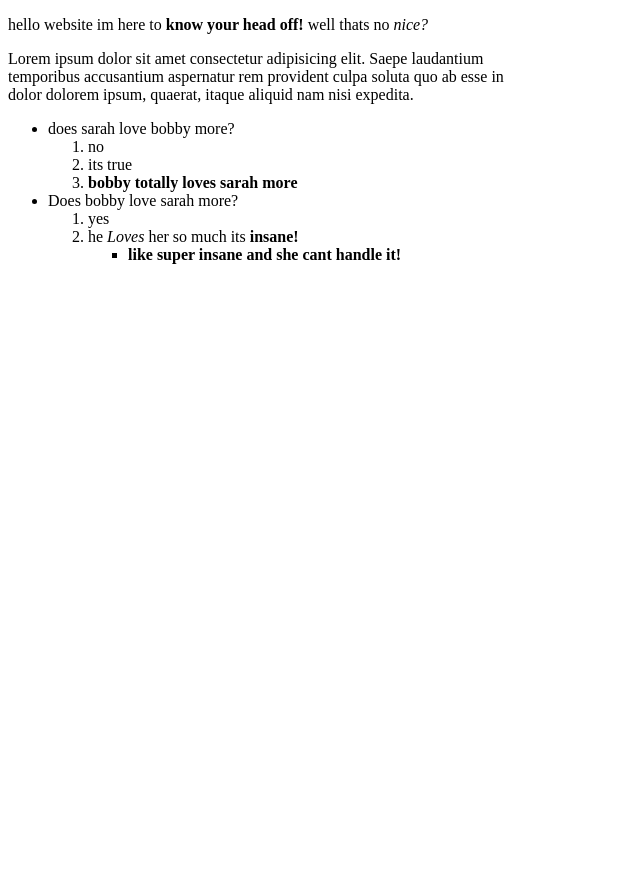
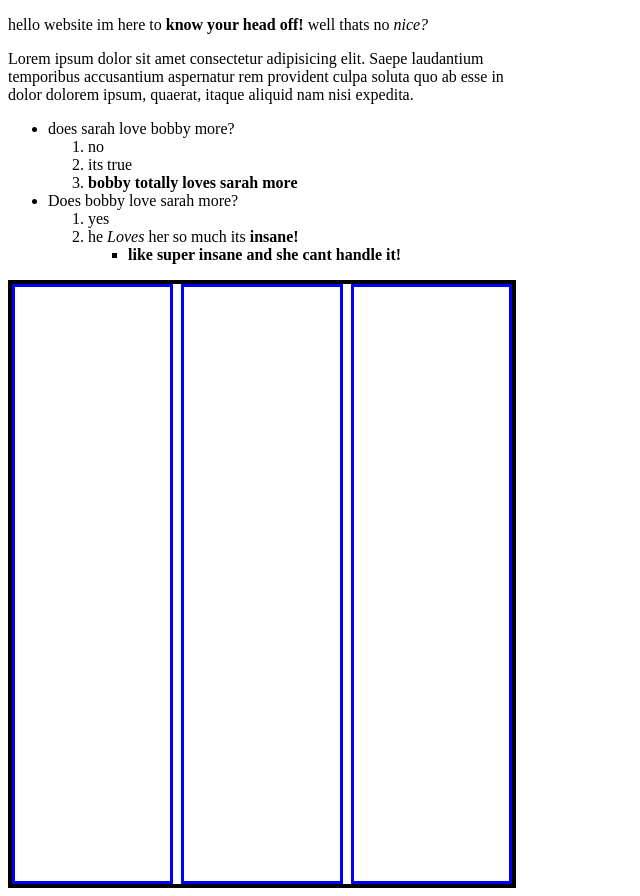
Before and after one commit to RobertBrooks1613/TOP_course, a plain HTML site: page html-boilerplate/index.html in a window 1280 px wide. Shown: the whole page, without its empty margins (0-640 px from the left). Before the commit the page ends 800 px from the top, so only its background shows below. Drawn offline with Linux system fonts and the light colour scheme.

Commit message:
updating course progress

```diff
--- /dev/null
+++ b/flex_box_notes.css
@@ -0,0 +1,109 @@
+.flex-container {
+    height: 600px;
+    width: 500px;
+    border: solid 4px black;
+    display: flex;
+    /* or display: inline-flex; for inline flex containers */
+
+    /* Main Axis Direction */
+    flex-direction: row; /* default: left to right */
+    /* flex-direction: row-reverse; */ /* right to left */
+    /* flex-direction: column; */ /* top to bottom */
+    /* flex-direction: column-reverse; */ /* bottom to top */
+
+    /* Wrapping */
+    flex-wrap: nowrap; /* default: single-line */
+    /* flex-wrap: wrap; */ /* multi-line, top to bottom */
+    /* flex-wrap: wrap-reverse; */ /* multi-line, bottom to top */
+
+    /* Shorthand for flex-direction and flex-wrap */
+    /* flex-flow: row nowrap; */ /* default */
+
+    /* Main Axis Alignment */
+    justify-content: flex-start; /* default */
+    /* justify-content: flex-end; */
+    /* justify-content: center; */
+    /* justify-content: space-between; */
+    /* justify-content: space-around; */
+    /* justify-content: space-evenly; */
+
+    /* Cross Axis Alignment */
+    align-items: stretch; /* default */
+    /* align-items: flex-start; */
+    /* align-items: flex-end; */
+    /* align-items: center; */
+    /* align-items: baseline; */
+
+    /* Multi-line Cross Axis Alignment */
+    align-content: stretch; /* default */
+    /* align-content: flex-start; */
+    /* align-content: flex-end; */
+    /* align-content: center; */
+    /* align-content: space-between; */
+    /* align-content: space-around; */
+
+    gap: 8px; /* Adds 8px space between all flex items */
+    /* row-gap: 8px; */ /* Adds 8px space between rows */
+    /* column-gap: 8px; */ /* Adds 8px space between columns */
+
+    /* Note: 'gap' is a shorthand for row-gap and column-gap */
+    /* gap: 10px 20px; */ /* 10px between rows, 20px between columns */
+  }
+
+  .flex-item {
+    border: solid 3px blue;
+
+    /* Ability to grow if space available */
+    /* flex-grow: 0; */ /*default: don't grow */
+    flex-grow: 1; /* grow to fill available space */
+
+    /* Ability to shrink if needed */
+    flex-shrink: 1; /* default: can shrink */
+    /* flex-shrink: 0; */ /* don't shrink */
+
+    /* Default size before distribution of space */
+    flex-basis: auto; /* default: size based on content */
+    /* flex-basis: 0; */ /* no initial main size */
+    /* flex-basis: 25%; */ /* percentage of container */
+    /* flex-basis: 200px; */ /* specific size */
+
+    /* Shorthand for flex-grow, flex-shrink, and flex-basis */
+    /* flex: 0 1 auto; */ /* default */
+    /* flex: 1; */ /* same as flex: 1 1 0% */
+    /* flex: auto; */ /* same as flex: 1 1 auto */
+    /* flex: none; */ /* same as flex: 0 0 auto */
+
+    /* Self Alignment (overrides align-items) */
+    align-self: auto; /* default: follow container's align-items */
+    /* align-self: flex-start; */
+    /* align-self: flex-end; */
+    /* align-self: center; */
+    /* align-self: baseline; */
+    /* align-self: stretch; */
+
+    /* Control order of items */
+    order: 0; /* default */
+    /* order: 1; */ /* appears later in the layout */
+    /* order: -1; */ /* appears earlier in the layout */
+  }
+
+  /*
+
+  Flex Container Properties:
+  display: flex or inline-flex
+  flex-direction: Controls the main axis
+  flex-wrap: Handles wrapping of items
+  flex-flow: Shorthand for direction and wrap
+  justify-content: Aligns items along the main axis
+  align-items: Aligns items along the cross axis
+  align-content: Aligns multiple lines along the cross axis
+  Flex Item Properties:
+  flex-grow: Ability to grow
+  flex-shrink: Ability to shrink
+  flex-basis: Default size before space distribution
+  flex: Shorthand for grow, shrink, and basis
+  align-self: Individual cross-axis alignment
+  order: Controls the order of items in the layout
+  Each property is accompanied by its default value and common alternatives, with comments explaining their effects. This comprehensive overview should help in understanding and utilizing the full power of flexbox layouts.
+
+*/
--- a/html-boilerplate/index.html
+++ b/html-boilerplate/index.html
@@ -6,6 +6,7 @@
 <!-- I'm a comment!!! get use to it muahahahah -->
 <!-- ohhh!! mr mr make me a comment!! lord potatoe please!!!... pooof!! -->
     <title>My First Webpage</title>
+    <link rel="stylesheet" href="../flex_box_notes.css">
 </head>
 <body>
     <p>
@@ -32,5 +33,10 @@
             </ul>
         </ol>
     </ul>
+    <div class="flex-container">
+        <div class="flex-item"></div>
+        <div class="flex-item"></div>
+        <div class="flex-item"></div>
+    </div>
 </body>
 </html>
--- /dev/null
+++ b/javascript-playground/javascrip.js
@@ -0,0 +1,5 @@
+const max = "57"
+const actual = max - "13"
+const percentage = +actual / +max
+
+console.log(percentage)
```
Also changed, not shown: javascript-playground/java.html (added, +13 -0 lines).
